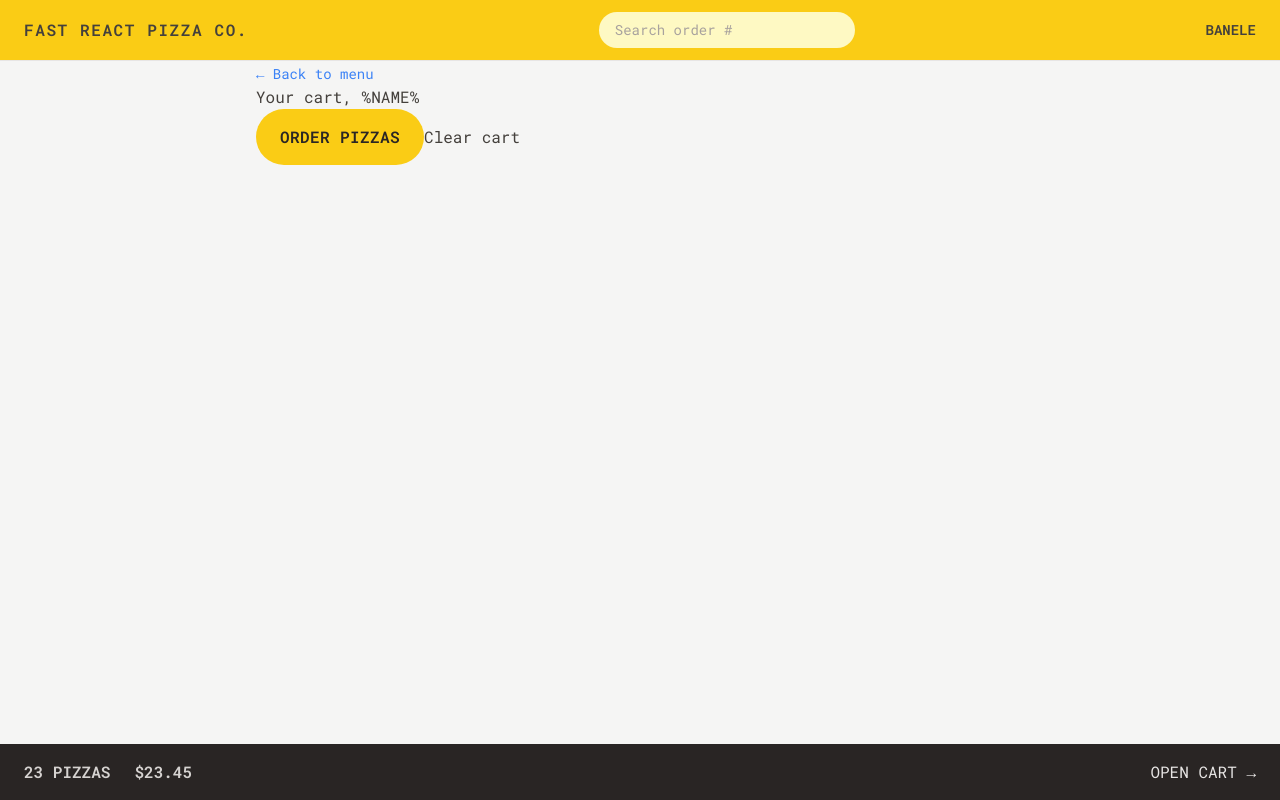
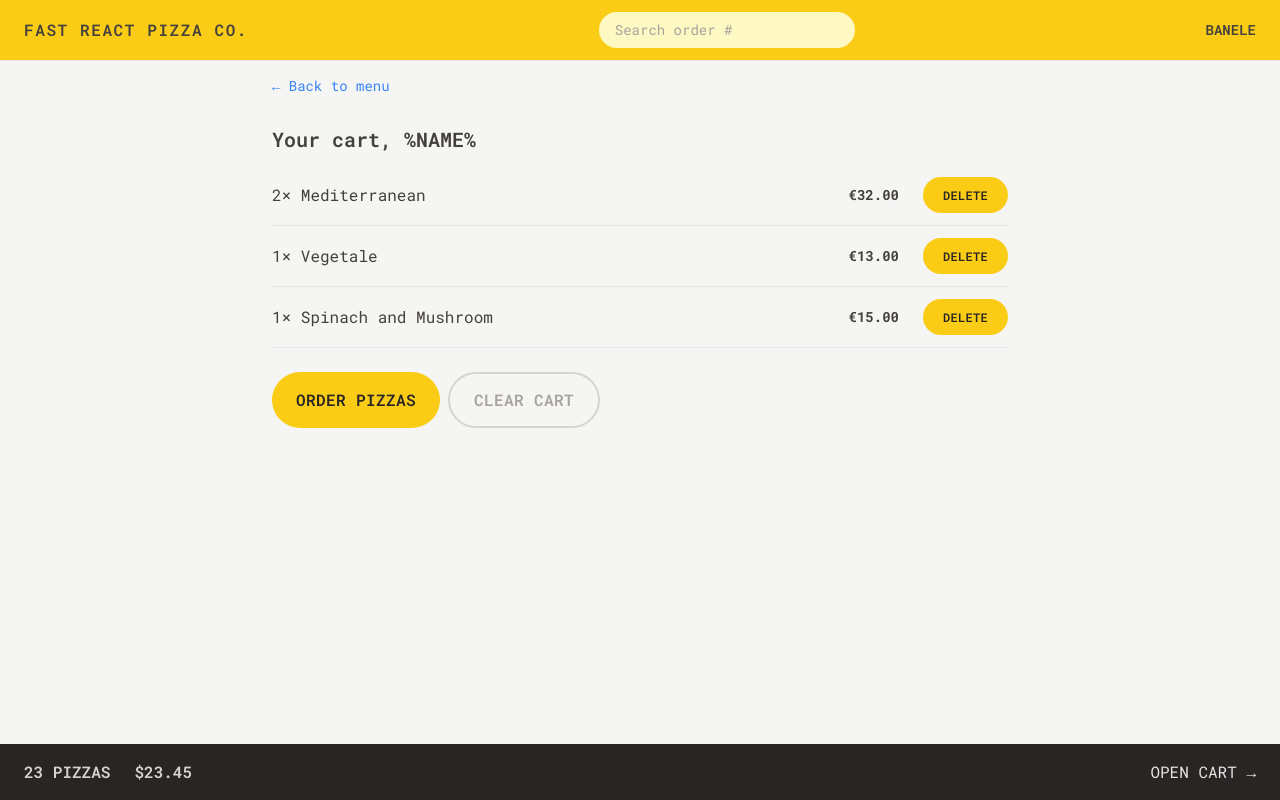
Before and after one commit to banelengwane/fast-react-pizza, a React (Vite) app: page /cart in a window 1280 px wide. Built offline with nearby package versions, Linux system fonts and the light colour scheme.

Commit message:
styling the cart

```diff
--- a/src/features/cart/Cart.jsx
+++ b/src/features/cart/Cart.jsx
@@ -1,5 +1,6 @@
 import Button from '../../ui/Button'
 import LinkButton from '../../ui/LinkButton';
+import CartItem from './CartItem';
 
 const fakeCart = [
   {
@@ -29,14 +30,19 @@
   const cart = fakeCart;
 
   return (
-    <div>
+    <div className='py-3 px-4'>
       <LinkButton to="/menu" >&larr; Back to menu</LinkButton>
 
-      <h2>Your cart, %NAME%</h2>
+      <h2 className='mt-7 text-xl font-semibold'>Your cart, %NAME%</h2>
 
-      <div>
+      <ul className='divide-y divide-stone-200 border-b mt-3'>
+        {cart.map(item => <CartItem item={item} key={item.key} />)}
+      </ul>
+
+      <div className='mt-6 space-x-2'>
         <Button to="/order/new" type='primary'>Order pizzas</Button>
-        <button>Clear cart</button>
+        <Button type='secondary'>Clear cart</Button>
+
       </div>
     </div>
   );
--- a/src/features/cart/CartItem.jsx
+++ b/src/features/cart/CartItem.jsx
@@ -1,13 +1,18 @@
+import Button from '../../ui/Button';
+import  {formatCurrency} from '../../utils/helpers'
+
 function CartItem({ item }) {
+
   const { pizzaId, name, quantity, totalPrice } = item;
 
   return (
-    <li>
-      <p>
+    <li className='py-3 sm:flex sm:items-center sm:justify-between'>
+      <p className='mb-1 sm:mb-0'>
         {quantity}&times; {name}
       </p>
-      <div>
-        <p>{formatCurrency(totalPrice)}</p>
+      <div className='flex items-center justify-between sm:gap-6'>
+        <p className='text-sm font-bold'>{formatCurrency(totalPrice)}</p>
+        <Button type='small'>Delete</Button>
       </div>
     </li>
   );
--- a/src/ui/Button.jsx
+++ b/src/ui/Button.jsx
@@ -5,7 +5,8 @@
 
     const styles = {
         primary: base + ' px-4 py-3 md:px-6 md:py-4',
-        small: base + ' px-4 py-2 md:px-5 md:py-2.5 text-xs'
+        secondary: 'px-4 py-2.5 md:px-6 md:py-3.5 border-2 border-stone-300 uppercase font-semibold text-stone-400 inline-block tracking-wide rounded-full hover:bg-stone-300 hover:text-stone-800 cursor-pointer transition-colors duration-300 focus:outline-none focus:ring focus:ring-stone-200 focus:bg-stone-300 focus:ring-offset-2 disabled:cursor-not-allowed focus:text-stone-800',
+        small: base + ' px-4 py-2 md:px-5 md:py-2.5 text-xs',
     }
 
     if(to) return <Link to={to} className={styles[type]}>{children}</Link>
```
